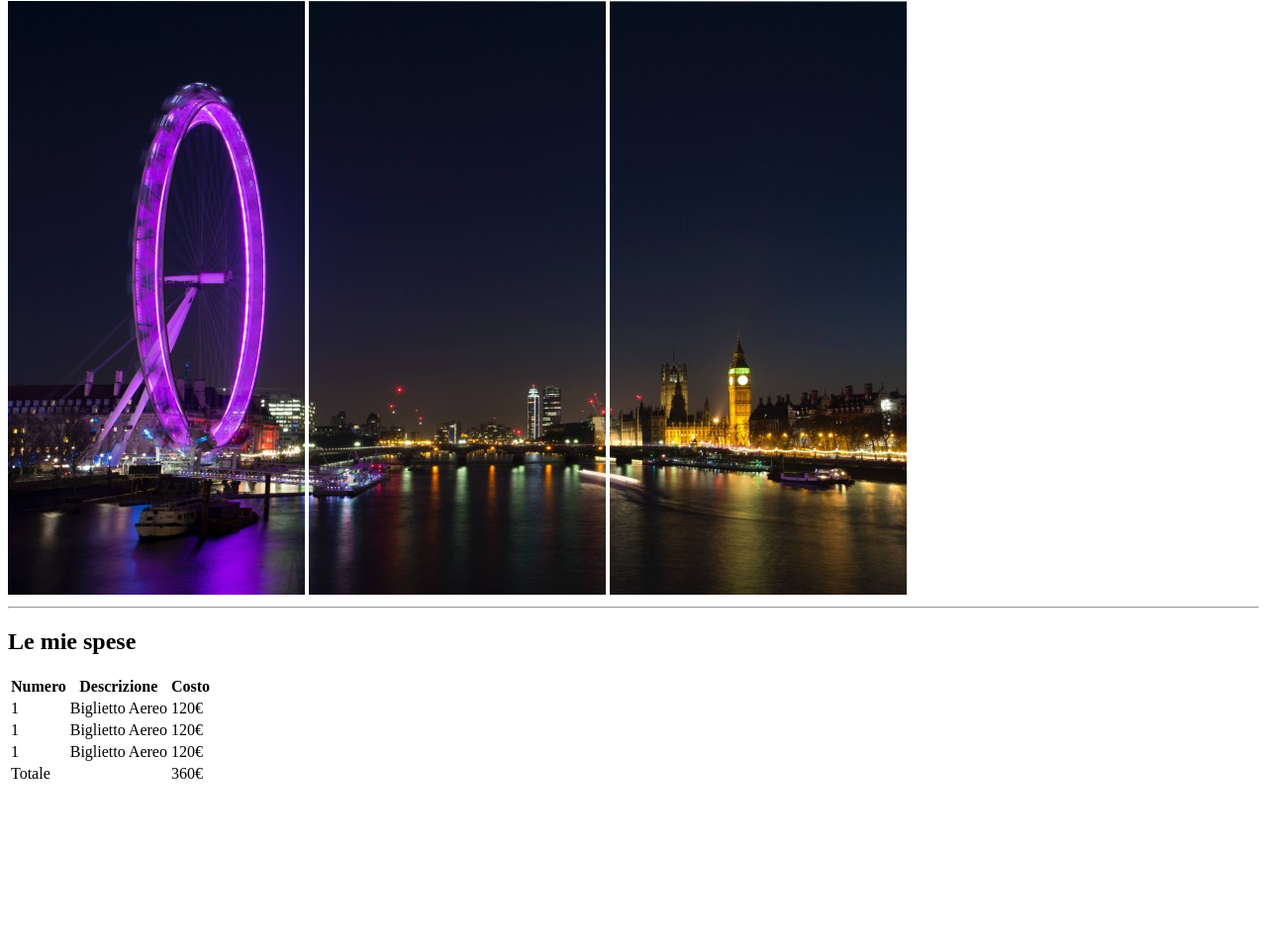
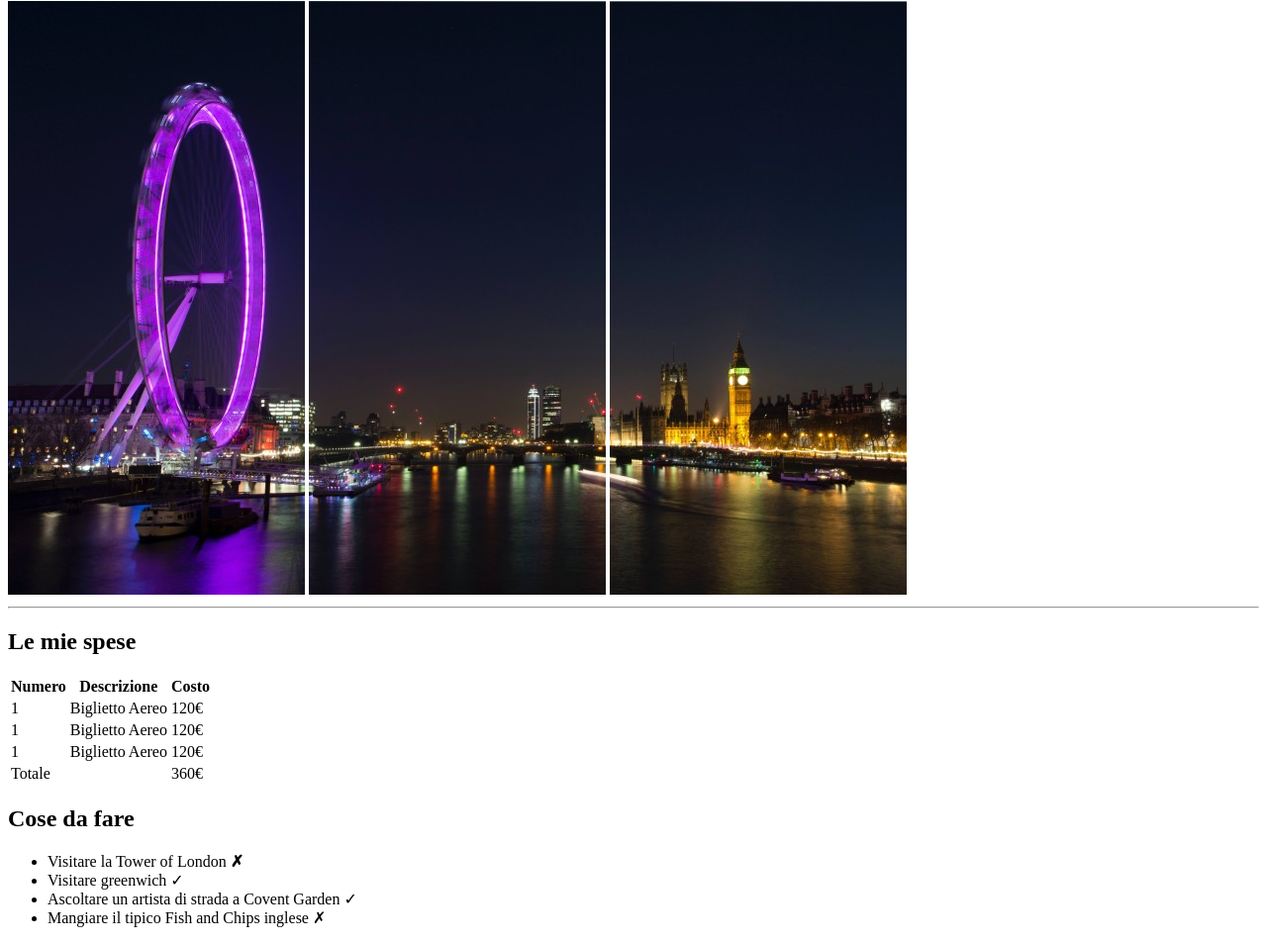
Before and after one commit to LucaSpennato/html-london-trip, a plain HTML site: page index.html in a window 1280 px wide. Shown: the part 79-1032 px from the top of the page at 99% size. Before the commit the page ends 881 px from the top, so only its background shows below. Drawn offline with Linux system fonts and the light colour scheme.

Commit message:
second section commit

```diff
--- a/index.html
+++ b/index.html
@@ -49,6 +49,14 @@
                 </tr>
             </table>
         </section>
+            <h2>Cose da fare</h2>
+            <ul>
+                <li>Visitare la Tower of London <strong>&cross;</strong></li>
+                <li>Visitare greenwich &check;</li>
+                <li>Ascoltare un artista di strada a Covent Garden &check;</li>
+                <li>Mangiare il tipico Fish and Chips inglese &cross;</li>
+            </ul>
+
         <section>
 
         </section>
```
